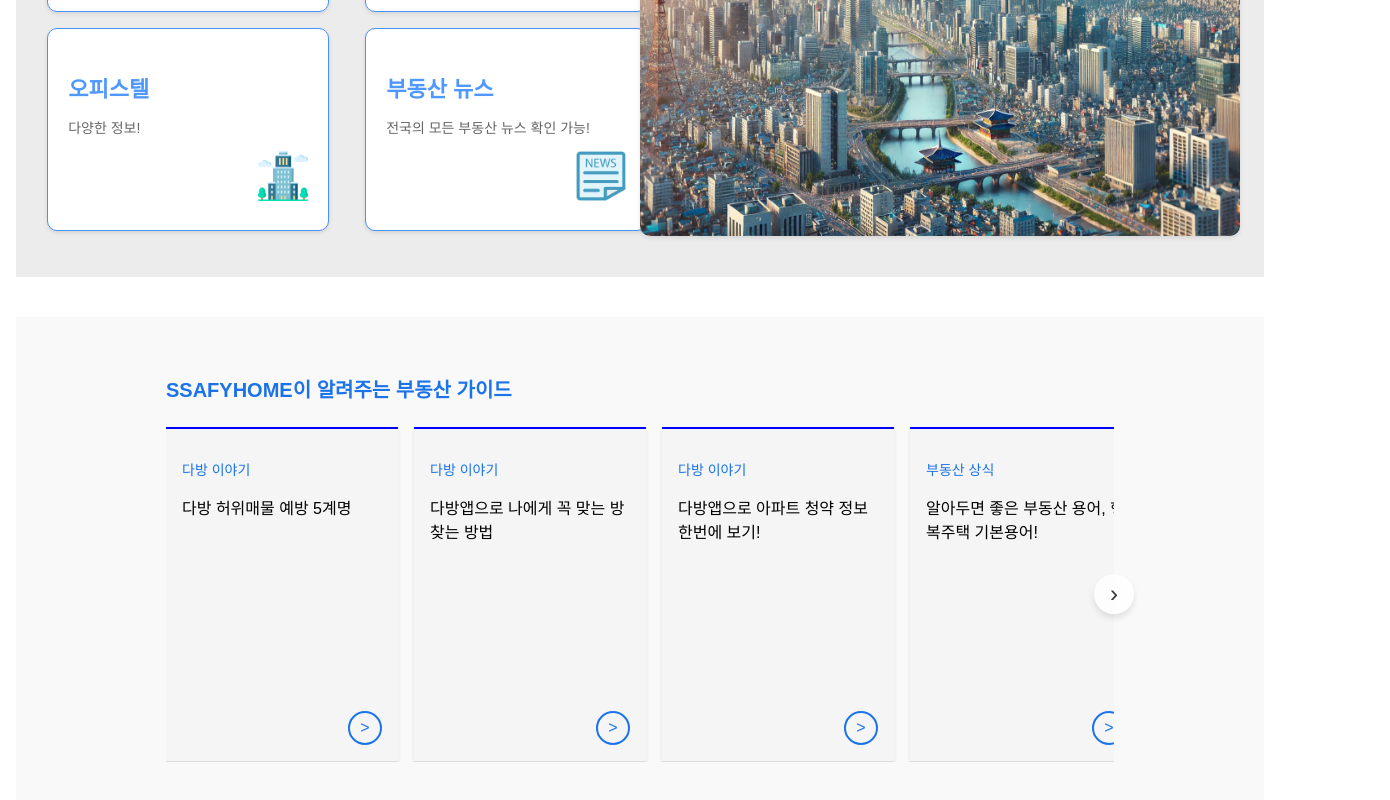
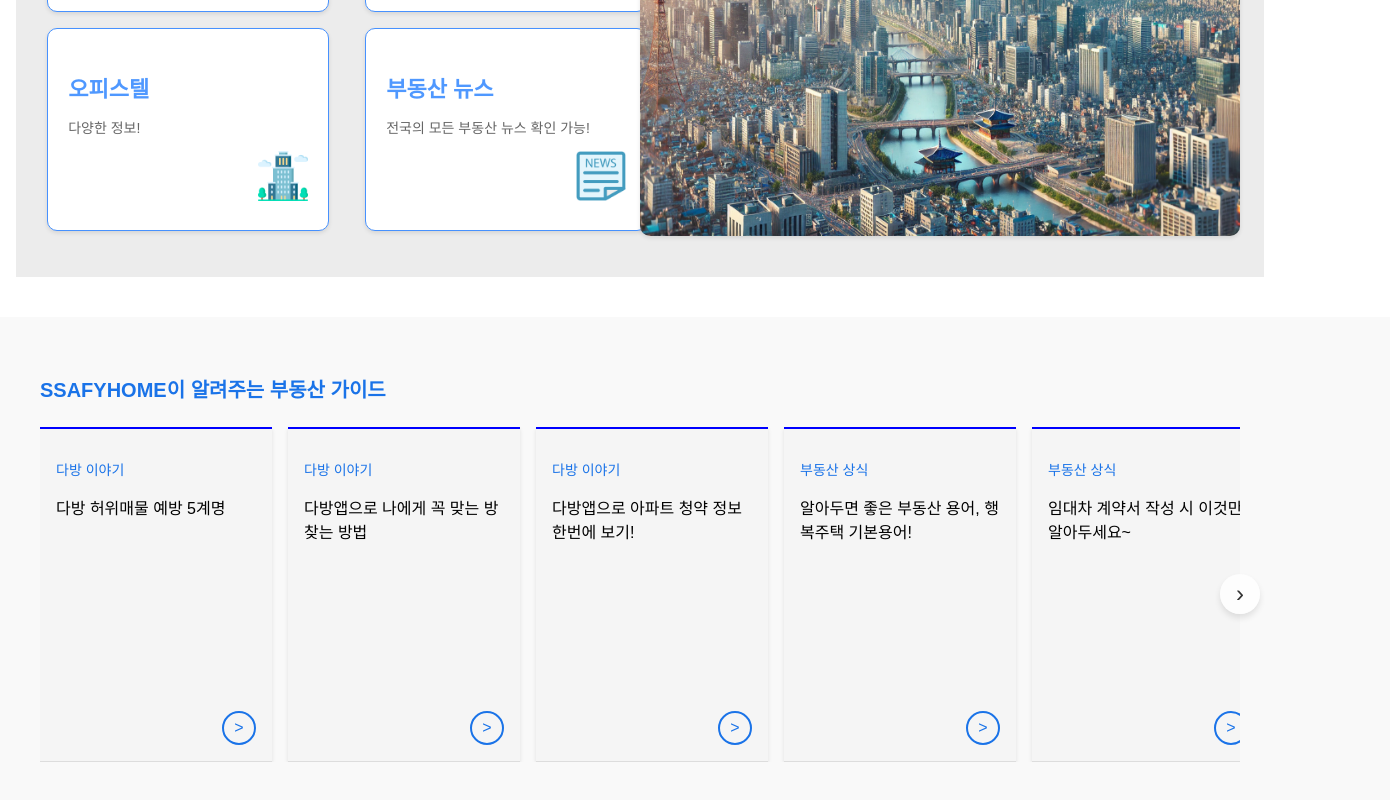
Before and after one commit to terayukee/SSAFYHOME, a Vue app in the folder ssafyhome_front/: page / in a window 1280 px wide. Shown: the part 378-1178 px from the top of the page, 1390 px wide, since content can reach past the window. Built offline with nearby package versions, Linux system fonts and the light colour scheme.

Commit message:
부동산 가이드 가운데정렬

```diff
--- a/ssafyhome_front/src/components/Guide.vue
+++ b/ssafyhome_front/src/components/Guide.vue
@@ -1,4 +1,5 @@
 <template>
+  <div class="guide-area">
     <div class="guide">
       <h2 class="guide-title">SSAFYHOME이 알려주는 부동산 가이드</h2>
       <div class="guide-cards-container">
@@ -29,6 +30,7 @@
         >
           ›
         </button>
+      </div>
     </div>
   </div>
 </template>
@@ -86,6 +88,11 @@ const scrollRight = () => {
 </script>
 
 <style scoped>
+.guide-area {
+  display: flex;
+  justify-content: center;
+}
+
 .guide {
   margin-top: 40px;
   padding: 40px 150px;
```
Lines whose indentation alone changed are shown as unchanged.
